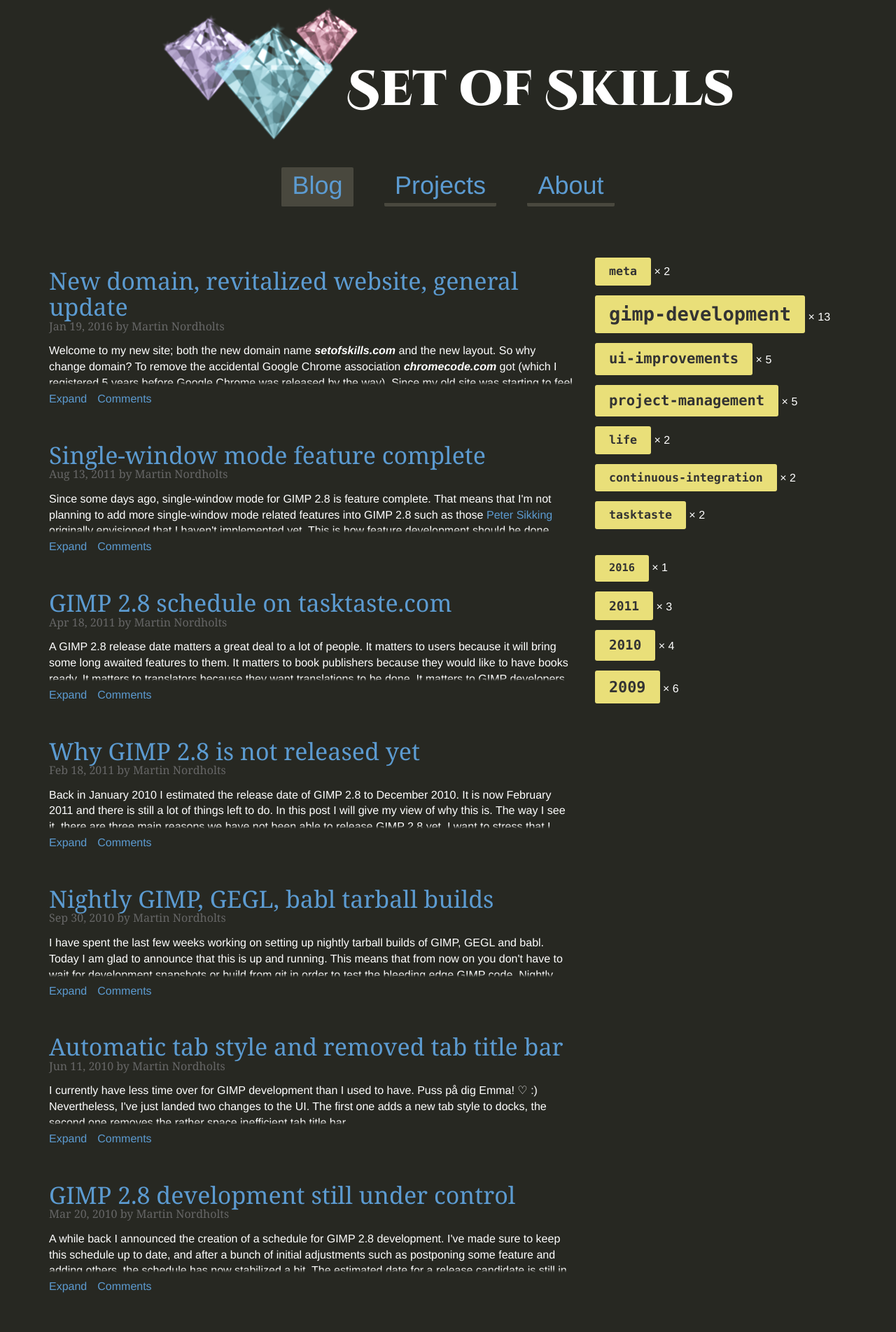
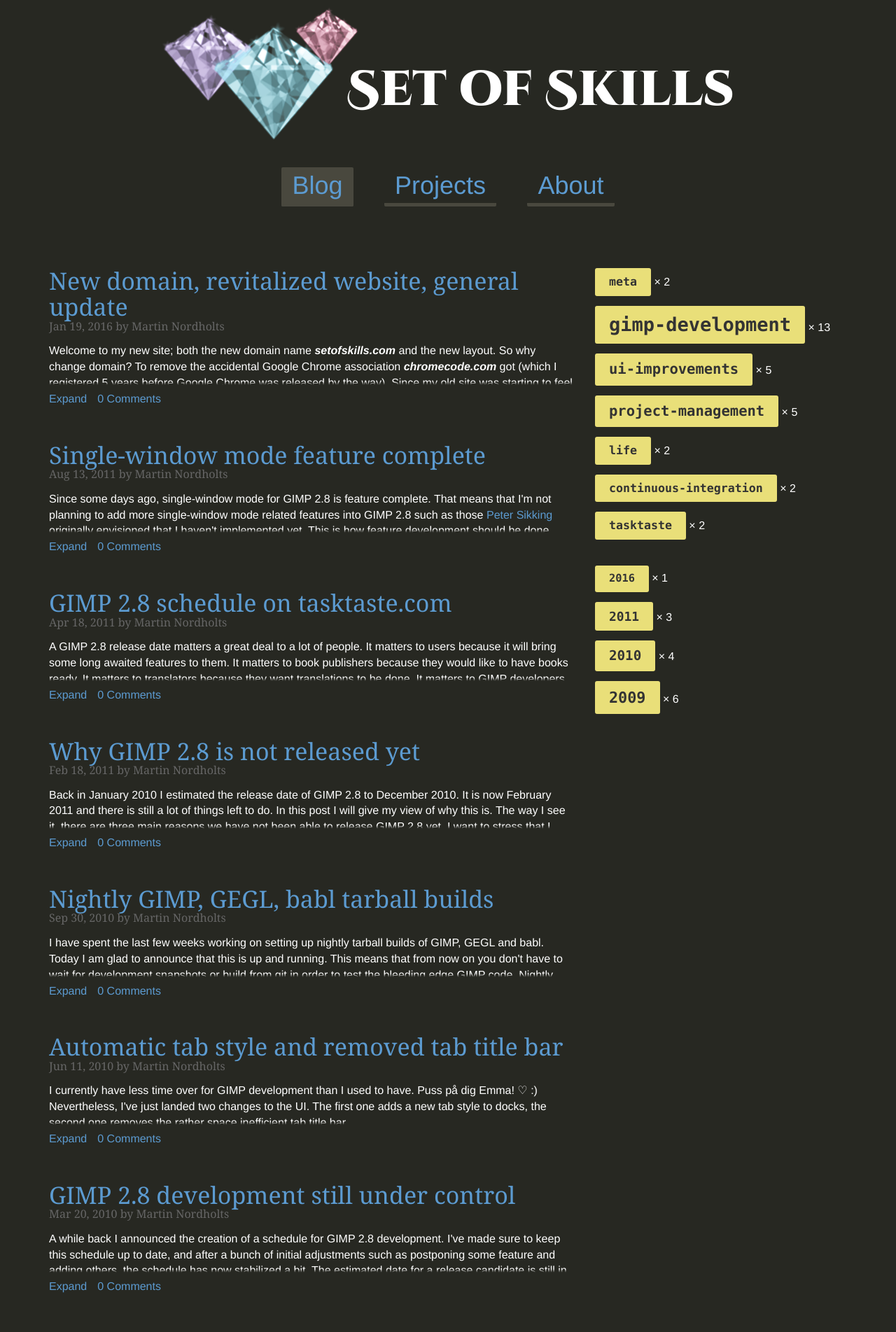
Before and after one commit to Enselic/chromecode, a Jekyll site: the page built from index.html, in a window 1280 px wide. Shown: the top 1903 px of the page at 70% size. Built offline with Jekyll 4.4.1, drawn with Linux system fonts in a browser that asks for light colours; comment, search, counter and statistics services are not loaded; some of the changed text lies outside the part shown.

Commit message:
setofskills-com-chromecode-com-disqus-url-mapping.csv

```diff
--- a/_layouts/default.html
+++ b/_layouts/default.html
@@ -67,7 +67,7 @@
 
                 </section>
 
-                <aside class="col-xs-12 col-sm-5 col-lg-4">
+                <aside class="col-xs-12 col-sm-5 col-lg-4 tags">
 {% for tag in site.tags %}
     {% assign tagCount = tag[1].size %}
     {% assign tagCountClass = tag[1].size %}
--- a/_scss/tags.scss
+++ b/_scss/tags.scss
@@ -3,6 +3,9 @@
 for f in _scss/*; do sass $f --style compressed > _includes/$(basename ${f%%.*}.min.css); done
 
 */
+aside.tags {
+    margin-top: 15px;
+}
 
 html.js .post-list {
     display: none;
--- a/index.html
+++ b/index.html
@@ -17,7 +17,7 @@ nav: Blog
     	{{ post.content }}
     </section>
 
-    <a class="expand">Expand</a><a data-disqus-identifier="{{ post.id }}" href="{{site.baseurl}}{{post.url}}#disqus_thread">Comments</a>
+    <a class="expand">Expand</a><a data-disqus-identifier="{{ post.id }}" href="{{site.baseurl}}{{post.url}}#disqus_thread">0 Comments</a>
 
 </article>
 {% endfor %}
```
Also changed, not shown: setofskills-com-chromecode-com-disqus-url-mapping.csv (added, +13 -0 lines), _includes/tags.min.css.
